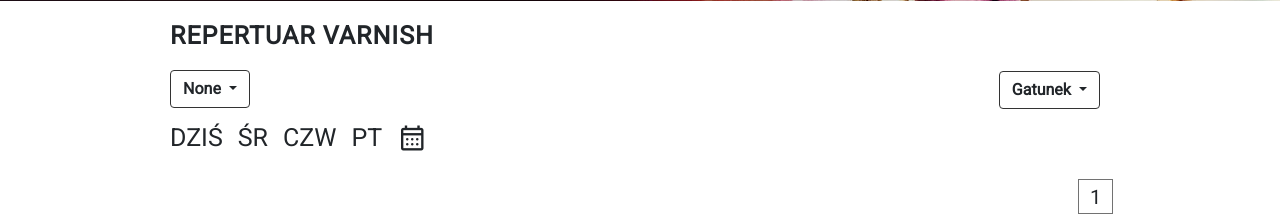
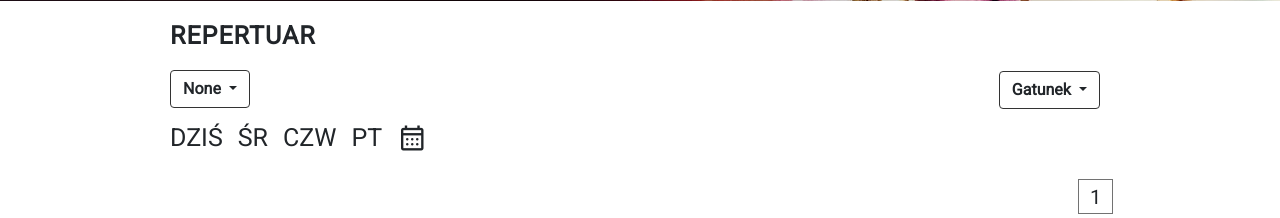
Before and after one commit to ThalosCinemaSystem/ThalosCinemaSystem, a Django app: page / in a window 1280 px wide. Shown: the part 599-817 px from the top of the page. Run offline with Django 4.2, Linux system fonts and the light colour scheme; data that the repository does not hold is empty; parts of the project's set-up code (start-up, migrations or seed data) failed here and were passed over.

Commit message:
Update project test varnish

```diff
--- a/website/templates/website/main.html
+++ b/website/templates/website/main.html
@@ -121,7 +121,7 @@
     <!--repertoire-->
     <div class="repertoire">
             <div>
-                <h5 class="h-main">Repertuar VARNISH</h5>
+                <h5 class="h-main">Repertuar</h5>
                 <button type="button" class="wybierz-kino-button btn navbar-button dropdown-toggle"
                         data-bs-toggle="dropdown">{{ pk }}
                 </button>
```
